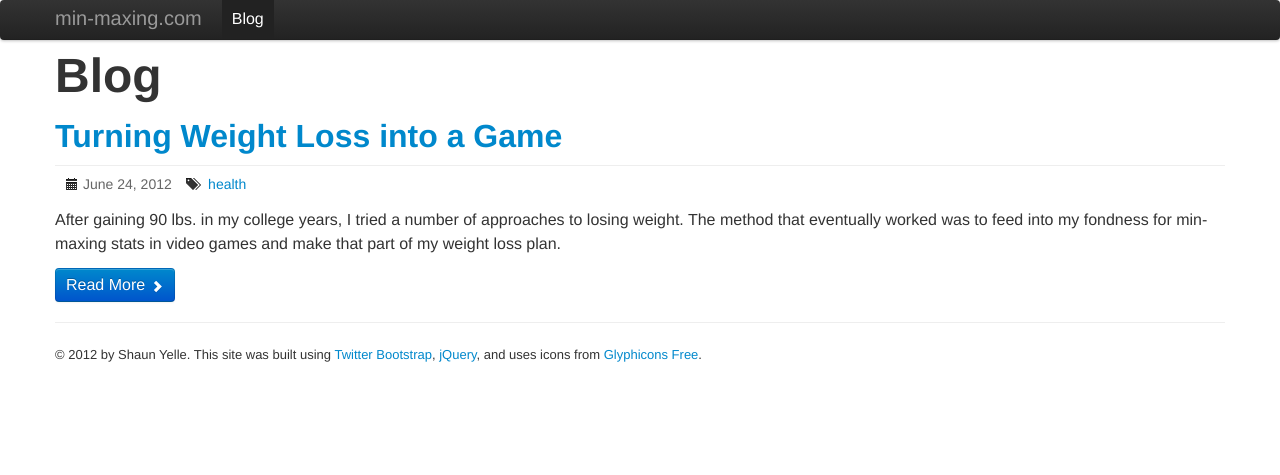
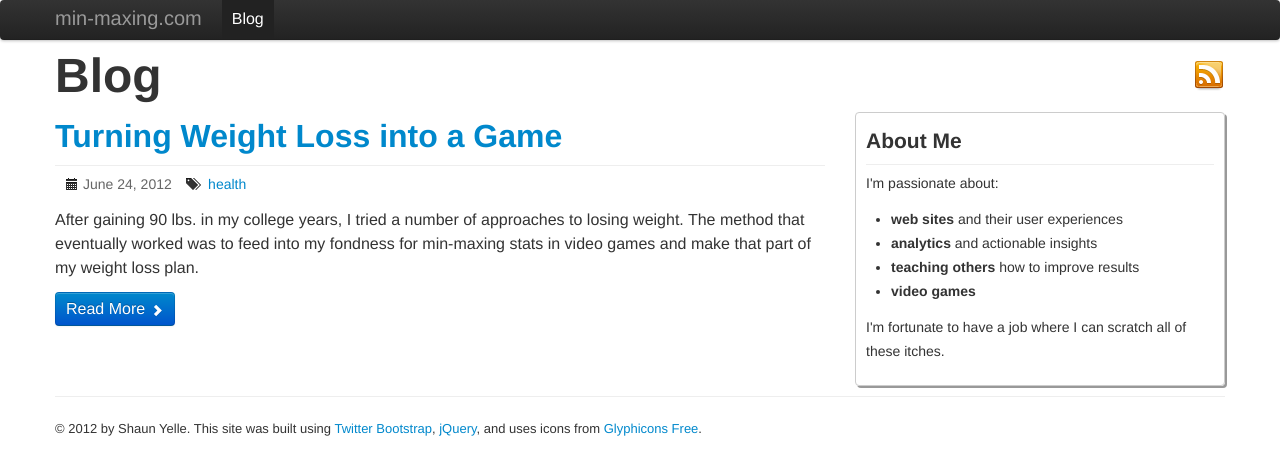
Before and after one commit to syelle/syelle.github.com, a Jekyll site: the page built from blog/index.html, in a window 1280 px wide. Shown: the top 475 px of the page. Built offline with Jekyll 4.4.1, drawn with Linux system fonts in a browser that asks for light colours.

Commit message:
add sidebar and rss button to blog index

```diff
--- /dev/null
+++ b/_includes/sidebar.html
@@ -0,0 +1,13 @@
+					<div class="sidebar">
+						<h3>About Me</h3>
+						<hr/>
+						<p>I'm passionate about:</p>
+						<ul>
+						 	<li><strong>web sites</strong> and their user experiences</li>
+						 	<li><strong>analytics</strong> and actionable insights</li>
+						 	<li><strong>teaching others</strong> how to improve results</li>
+						 	<li><strong>video games</strong></li>
+						</ul>
+						<p>I'm fortunate to have a job where I can scratch all of these itches.</p>
+
+					</div>
--- a/_layouts/blog.html
+++ b/_layouts/blog.html
@@ -1,7 +1,21 @@
 {% include header.html %}
             <header>
+                <div>
+                	<a href="/blog/feed/index.xml">
+                		<img src="/assets/img/rss-32.png" alt="Subscribe to the Min-Maxing blog RSS feed." title="Subscribe to the Min-Maxing blog RSS feed."/>
+                	</a>
+                </div>
                 <h1>{{page.title}}</h1>
             </header>
-			{{content}}
+
+			<div class="row">
+				<div class="span8">
+					{{content}}
+				</div>
+
+				<div class="span4">
+					{% include sidebar.html %}
+				</div>
+			</div>
 
 {% include footer.html %}
```
Also changed, not shown: assets/stylesheets/compiled/custom.css (+15 -3 lines), assets/stylesheets/sass/custom.scss (+26 -2 lines), assets/img/rss-32.png (added), assets/stylesheets/main.min.css.
